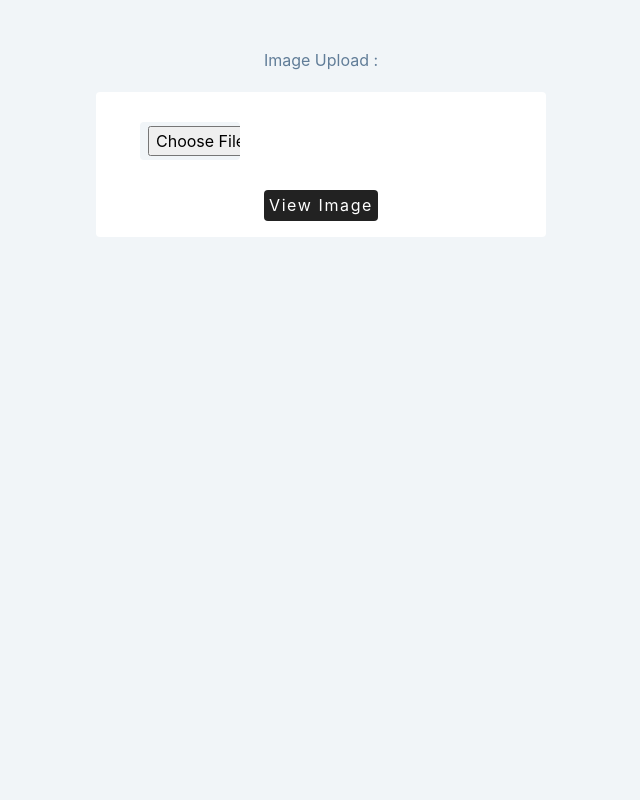
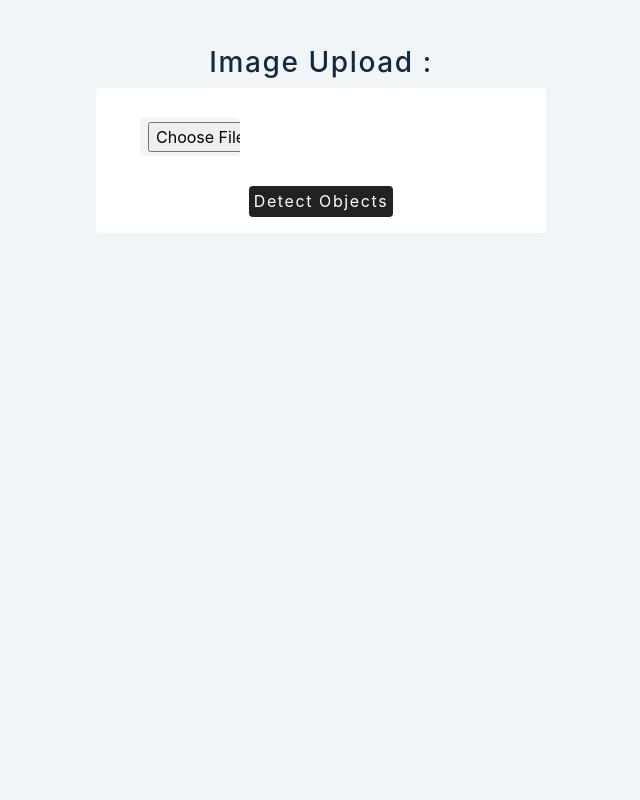
Before and after one commit to t-ROY-coder/aural, a React (Create React App) app: page /inputImg in a window 1280 px wide. Shown: the top 800 px of the page, without its empty margins (319-959 px from the left). Built offline with nearby package versions, Linux system fonts and the light colour scheme.

Commit message:
merged img input and obj detection

```diff
--- a/src/components/DetectImgObj.js
+++ b/src/components/DetectImgObj.js
@@ -74,20 +74,19 @@
 import React, { useEffect, useState } from "react";
 import * as ml5 from "ml5";
 
-import street from "../assets/cdc.jpg";
+// import street from "../assets/cdc.jpg";
 // let street = "https://ourauckland.aucklandcouncil.govt.nz/media/34802/high-st-image.jpg";
 
-function DetectImgObj() {
+function DetectImgObj(props) {
   const [pred, setPred] = useState([]);
 
   useEffect(() => {
+    const image = document.getElementById("image");
     const classifier = ml5.objectDetector("cocossd", modelLoaded);
 
     function modelLoaded() {
       console.log("Model Loaded!");
     }
-
-    const image = document.getElementById("image");
 
     classifier
       .detect(image, function (err, results) {
@@ -106,9 +105,9 @@ function DetectImgObj() {
     return (
       <>
         <div className="container">
-          <h2>Detecting Objects</h2>
+          <h3>Detecting Objects</h3>
           <img
-            src={street}
+            src={props.image.file}
             id="image"
             width="100%"
             alt=""
@@ -116,7 +115,7 @@ function DetectImgObj() {
           />
         </div>
         <div className="container">
-          <h3>Objects Detected: </h3>
+          <h4>Objects Detected: </h4>
           {pred.map((prediction, i) => {
             let confidence =
               Math.floor(prediction.confidence * 10000) / 100 + "%";
@@ -135,8 +134,8 @@ function DetectImgObj() {
     return (
       <>
         <div className="container">
-          <h2>Detecting Objects</h2>
-          <img src={street} id="image" width="100%" alt="" />
+          <h3>Detecting Objects</h3>
+          <img src={props.image.file} id="image" width="100%" alt="" />
         </div>
         <div className="loader"></div>
       </>
--- a/src/components/InputImg.js
+++ b/src/components/InputImg.js
@@ -1,4 +1,5 @@
 import React, { useState } from "react";
+import DetectImgObj from "./DetectImgObj";
 
 function InputImg() {
   const [imgURL, setImgURL] = useState(null);
@@ -13,7 +14,34 @@ function InputImg() {
     return (
       <>
         <article>
-          <p>Image Upload : </p>
+          <h3>Image Upload : </h3>
+          <form className="form" onSubmit={handleSubmit}>
+            <div className="form-control">
+              <input
+                type="file"
+                id="img"
+                name="img"
+                onChange={(e) => {
+                  setImgURL(e.target.files[0]);
+                  setImg({ file: null });
+                }}
+              />
+            </div>
+            <button className="btn" type="submit">
+              Detect Objects
+            </button>
+          </form>
+        </article>
+        {/* <img src={img.file} alt="Not Found" style={{ width: "100%" }} />
+        <button className="btn">Analyze</button> */}
+        <DetectImgObj image={img} />
+      </>
+    );
+  } else {
+    return (
+      <>
+        <article>
+          <h3>Image Upload : </h3>
           <form className="form" onSubmit={handleSubmit}>
             <div className="form-control">
               <input
@@ -26,32 +54,7 @@ function InputImg() {
               />
             </div>
             <button className="btn" type="submit">
-              View Image
-            </button>
-          </form>
-        </article>
-        <img src={img.file} alt="Not Found" style={{ width: "100%" }} />
-        <button className="btn">Analyze</button>
-      </>
-    );
-  } else {
-    return (
-      <>
-        <article>
-          <p>Image Upload : </p>
-          <form className="form" onSubmit={handleSubmit}>
-            <div className="form-control">
-              <input
-                type="file"
-                id="img"
-                name="img"
-                onChange={(e) => {
-                  setImgURL(e.target.files[0]);
-                }}
-              />
-            </div>
-            <button className="btn" type="submit">
-              View Image
+              Detect Objects
             </button>
           </form>
         </article>
```
Also changed, not shown: 1 other file (tests, documents, lock files or other folders).
